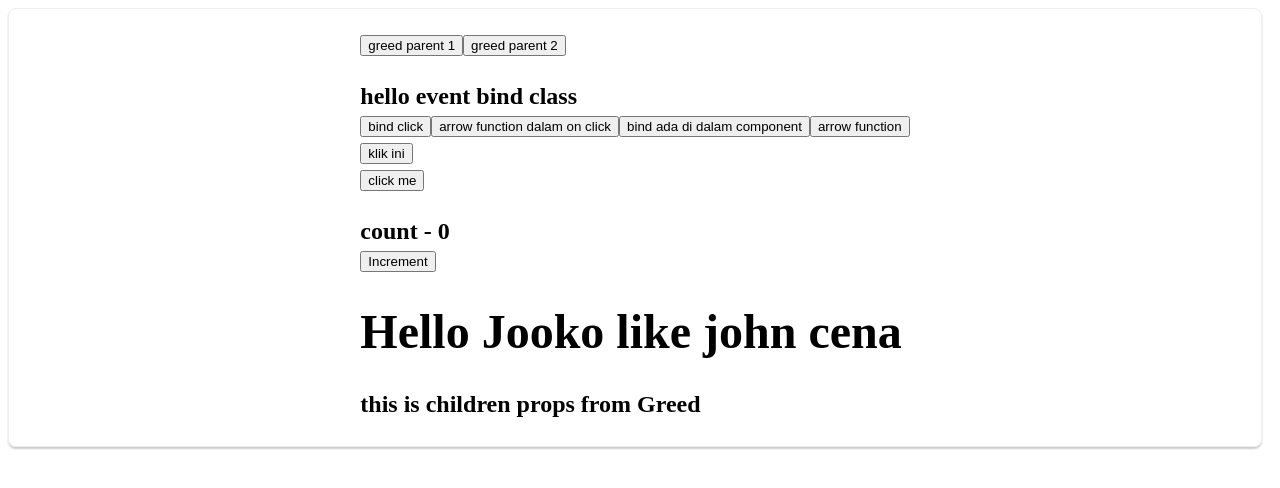
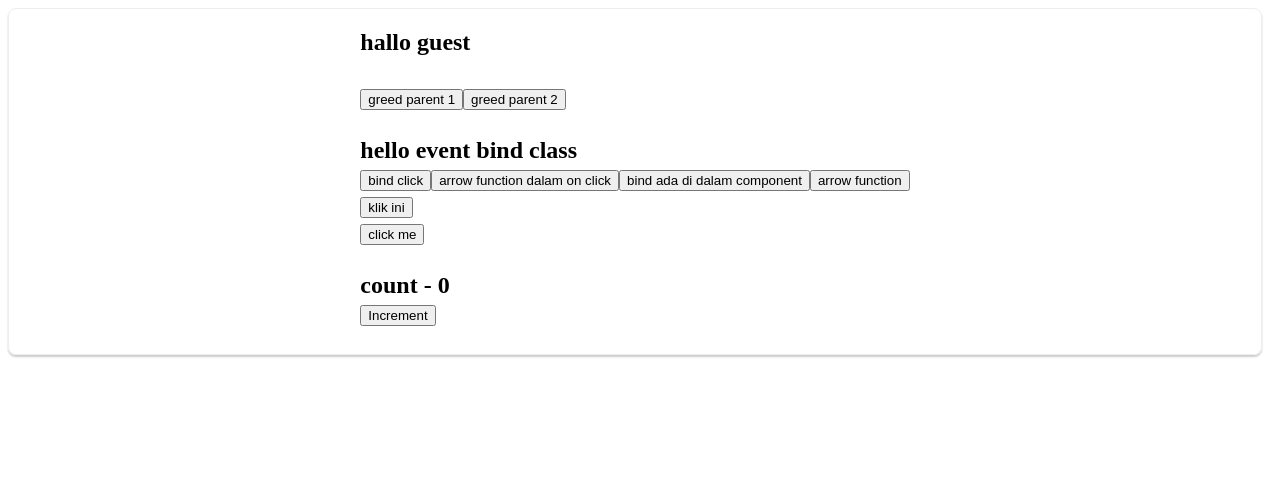
Before and after one commit to halloharry/React-Learn-Basic, a React (Create React App) app: page / in a window 1280 px wide. Shown: the top 488 px of the page. Built offline with nearby package versions, Linux system fonts and the light colour scheme.

Commit message:
conditional rendering

```diff
--- a/src/App.js
+++ b/src/App.js
@@ -16,7 +16,7 @@
 
 import React, { Component } from "react";
 import "./App.css";
-import Greet from "./component/Greet";
+// import Greet from "./component/Greet";
 // import Welcome from "./component/Welcome";
 // import Hallo from "./component/Hallo";
 // import Message from "./component/message";
@@ -25,6 +25,7 @@ import FunctionalClick from "./component/FunctionalClick";
 import ClassClick from "./component/ClassClick";
 import EventBind from "./component/EventBind";
 import ParentComponent from "./component/ParentComponent";
+import UserGreeting from "./component/UserGreeting";
 
 class App extends Component {
   render() {
@@ -32,6 +33,9 @@ class App extends Component {
       <>
         <div className="card">
           <div className="App">
+            <UserGreeting />
+            <br />
+
             <ParentComponent />
             <br />
             <EventBind />
@@ -40,10 +44,10 @@ class App extends Component {
             <br />
             <Counter />
             {/* --- name dan hero ini adalah props agar menjadi dinamis --- */}
-            <Greet name="Jooko" hero="john cena">
-              {/* tag <p> dalam Greet menjadi children dari Tag Greet */}
-              <p>this is children props from Greed</p>
-            </Greet>
+            {/* <Greet name="Jooko" hero="john cena"> */}
+            {/* tag <p> dalam Greet menjadi children dari Tag Greet */}
+            {/* <p>this is children props from Greed</p> */}
+            {/* </Greet> */}
             {/* <Greet name="diana" hero="justin bieber" />
             <Greet name="smart" hero="brook" />
             <Welcome name="Jooko" hero="batman" />
--- /dev/null
+++ b/src/component/UserGreeting.js
@@ -0,0 +1,52 @@
+import React, { Component } from "react";
+
+class UserGreeting extends Component {
+  constructor(props) {
+    super(props);
+
+    this.state = {
+      isLogged: false,
+    };
+  }
+  // ******* CONDITIONAL RENDERING ********
+
+  render() {
+    return this.state.isLogged ? (
+      <div>hallo harry</div>
+    ) : (
+      <div>hallo guest</div>
+    );
+  }
+  // *********** yang kedua ***********
+  // let message
+  //  if (this.state.isLogged) {
+  // message = <div>hallo harry </div>
+  // } else{
+  //     message = <div>hallo guest</div>
+  // }
+
+  // return(
+  //     <div>{message}</div>
+  // )
+
+  // ************ yang pertama ribet *************
+  // if (this.state.isLogged) {
+  //   console.log("hallo harry", this.state.isLogged); // jika true akan menjalankan yang dibawah
+
+  //   return <div>hallo harry</div>;
+  // } else {
+  //   console.log("hallo guest", this.state.isLogged); // jika false akan menjalan kondisi ini
+
+  //   return <div>hallo guest</div>;
+  // }
+
+  // return (
+  //   <div>
+  //     <div>hallo harry</div>
+  //     <div>hallo guest</div>
+  //   </div>
+  // );
+  //   }
+}
+
+export default UserGreeting;
```
Also changed, not shown: src/component/NameList.js (added).
